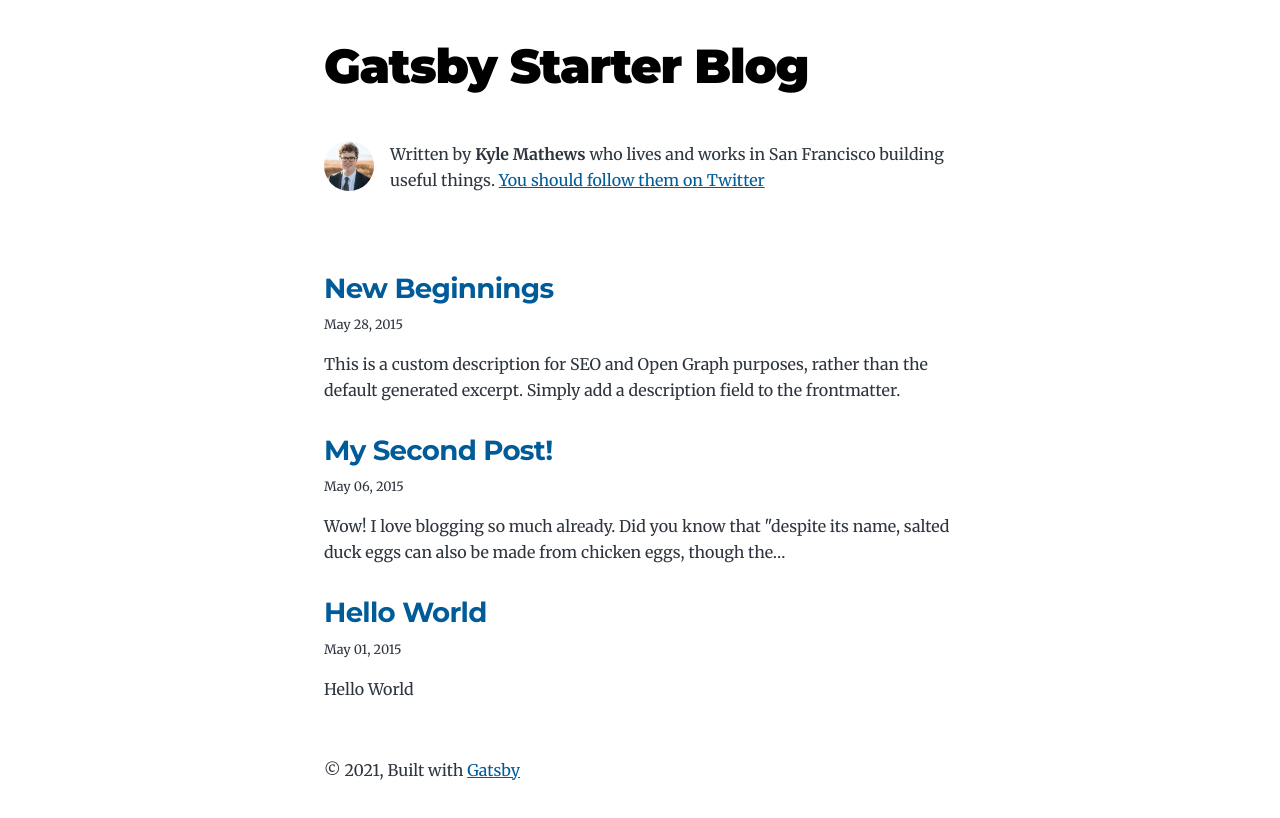
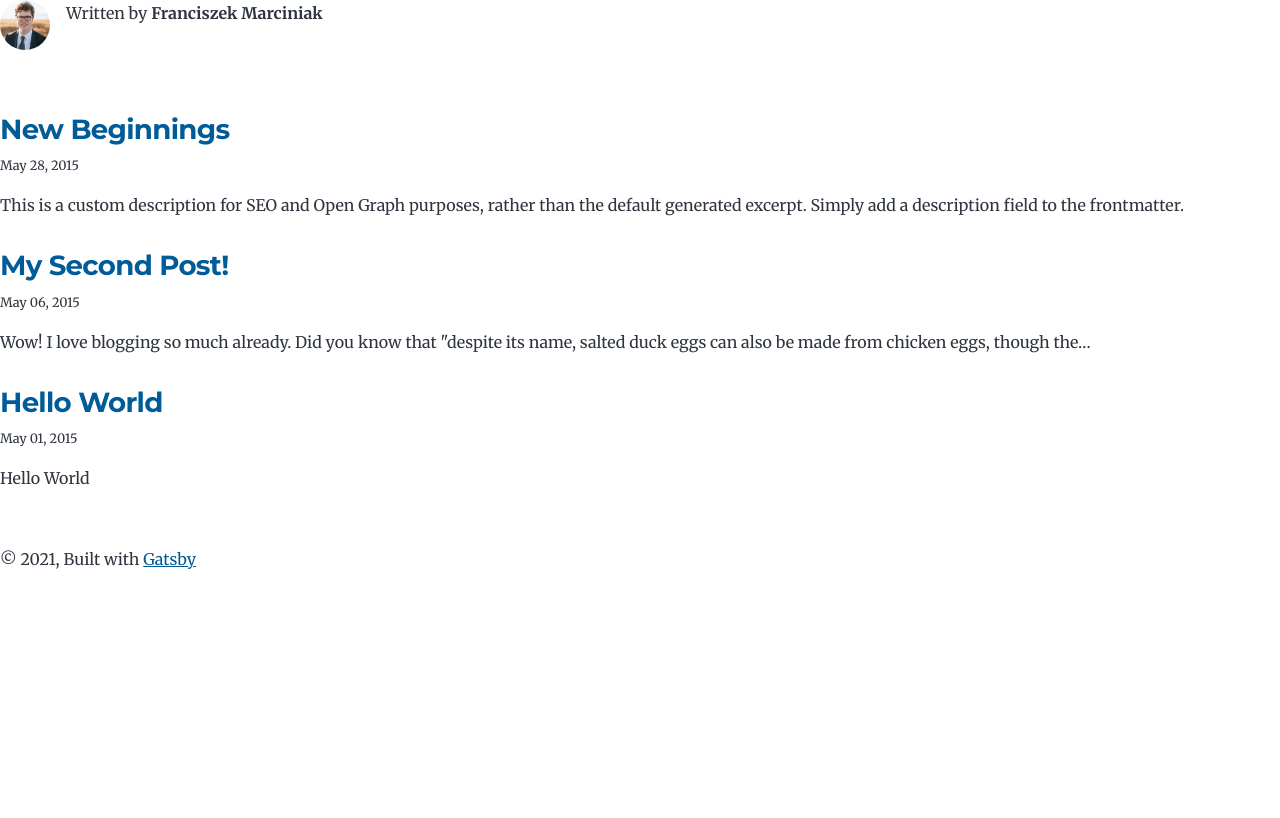
Before and after one commit to FranekMarciniak/Gatsby-shop-template, a Gatsby site: page / in a window 1280 px wide. Built offline with nearby package versions, Linux system fonts and the light colour scheme; Gatsby itself is replaced by a stand-in of ours.

Commit message:
Added styled components and cleanup

```diff
--- a/gatsby-config.js
+++ b/gatsby-config.js
@@ -1,15 +1,11 @@
 module.exports = {
 	siteMetadata: {
-		title: `Gatsby Starter Blog`,
+		title: `Er template`,
 		author: {
-			name: `Kyle Mathews`,
-			summary: `who lives and works in San Francisco building useful things.`,
+			name: `Franciszek Marciniak`,
 		},
-		description: `A starter blog demonstrating what Gatsby can do.`,
-		siteUrl: `https://gatsbystarterblogsource.gatsbyjs.io/`,
-		social: {
-			twitter: `kylemathews`,
-		},
+		description: `A starter for building ecommerce sites with blog`,
+		siteUrl: `http://localhost:8000/`,
 	},
 	plugins: [
 		`gatsby-plugin-image`,
@@ -58,68 +54,10 @@ module.exports = {
 		//   },
 		// },
 		{
-			resolve: `gatsby-plugin-feed`,
-			options: {
-				query: `
-          {
-            site {
-              siteMetadata {
-                title
-                description
-                siteUrl
-                site_url: siteUrl
-              }
-            }
-          }
-        `,
-				feeds: [
-					{
-						serialize: ({ query: { site, allMarkdownRemark } }) => {
-							return allMarkdownRemark.nodes.map((node) => {
-								return Object.assign({}, node.frontmatter, {
-									description: node.excerpt,
-									date: node.frontmatter.date,
-									url:
-										site.siteMetadata.siteUrl +
-										node.fields.slug,
-									guid:
-										site.siteMetadata.siteUrl +
-										node.fields.slug,
-									custom_elements: [
-										{ "content:encoded": node.html },
-									],
-								});
-							});
-						},
-						query: `
-              {
-                allMarkdownRemark(
-                  sort: { order: DESC, fields: [frontmatter___date] },
-                ) {
-                  nodes {
-                    excerpt
-                    html
-                    fields {
-                      slug
-                    }
-                    frontmatter {
-                      title
-                      date
-                    }
-                  }
-                }
-              }
-            `,
-						output: "/rss.xml",
-					},
-				],
-			},
-		},
-		{
 			resolve: `gatsby-plugin-manifest`,
 			options: {
-				name: `Gatsby Starter Blog`,
-				short_name: `GatsbyJS`,
+				name: `Gatsby Starter Ecommerce`,
+				short_name: `ERTemplate`,
 				start_url: `/`,
 				background_color: `#ffffff`,
 				theme_color: `#663399`,
@@ -129,6 +67,7 @@ module.exports = {
 		},
 		`gatsby-plugin-react-helmet`,
 		`gatsby-plugin-gatsby-cloud`,
+		`gatsby-plugin-styled-components`,
 		// this (optional) plugin enables Progressive Web App + Offline functionality
 		// To learn more, visit: https://gatsby.dev/offline
 		// `gatsby-plugin-offline`,
--- a/gatsby-node.js
+++ b/gatsby-node.js
@@ -86,7 +86,6 @@ exports.createSchemaCustomization = ({ actions }) => {
     type SiteSiteMetadata {
       author: Author
       siteUrl: String
-      social: Social
     }
 
     type Author {
@@ -94,9 +93,7 @@ exports.createSchemaCustomization = ({ actions }) => {
       summary: String
     }
 
-    type Social {
-      twitter: String
-    }
+
 
     type MarkdownRemark implements Node {
       frontmatter: Frontmatter
--- a/src/components/bio.tsx
+++ b/src/components/bio.tsx
@@ -11,9 +11,6 @@ const Bio = () => {
 						name
 						summary
 					}
-					social {
-						twitter
-					}
 				}
 			}
 		}
@@ -21,8 +18,6 @@ const Bio = () => {
 
 	// Set these values by editing "siteMetadata" in gatsby-config.js
 	const author = data.site.siteMetadata?.author;
-	const social = data.site.siteMetadata?.social;
-
 	return (
 		<div className="bio">
 			<StaticImage
@@ -41,9 +36,6 @@ const Bio = () => {
 					Written by <strong>{author.name}</strong>{" "}
 					{author?.summary || null}
 					{` `}
-					<a href={`https://twitter.com/${social?.twitter || ``}`}>
-						You should follow them on Twitter
-					</a>
 				</p>
 			)}
 		</div>
--- a/src/components/layout.tsx
+++ b/src/components/layout.tsx
@@ -2,35 +2,15 @@ import * as React from "react";
 import { Link } from "gatsby";
 
 const Layout = ({ location, title, children }) => {
-	// @ts-ignore
-	const rootPath = `${__PATH_PREFIX__}/`;
-	const isRootPath = location.pathname === rootPath;
-	let header;
-
-	if (isRootPath) {
-		header = (
-			<h1 className="main-heading">
-				<Link to="/">{title}</Link>
-			</h1>
-		);
-	} else {
-		header = (
-			<Link className="header-link-home" to="/">
-				{title}
-			</Link>
-		);
-	}
-
 	return (
-		<div className="global-wrapper" data-is-root-path={isRootPath}>
-			<header className="global-header">{header}</header>
+		<>
 			<main>{children}</main>
 			<footer>
 				© {new Date().getFullYear()}, Built with
 				{` `}
 				<a href="https://www.gatsbyjs.com">Gatsby</a>
 			</footer>
-		</div>
+		</>
 	);
 };
 
--- a/src/components/seo.tsx
+++ b/src/components/seo.tsx
@@ -18,9 +18,6 @@ const SEO = ({ description, lang, meta, title }) => {
 					siteMetadata {
 						title
 						description
-						social {
-							twitter
-						}
 					}
 				}
 			}
@@ -59,10 +56,6 @@ const SEO = ({ description, lang, meta, title }) => {
 					content: `summary`,
 				},
 				{
-					name: `twitter:creator`,
-					content: site.siteMetadata?.social?.twitter || ``,
-				},
-				{
 					name: `twitter:title`,
 					content: title,
 				},
```
Also changed, not shown: package.json (+6 -13 lines), tsconfig.json (added, +20 -0 lines), 2 other files.
